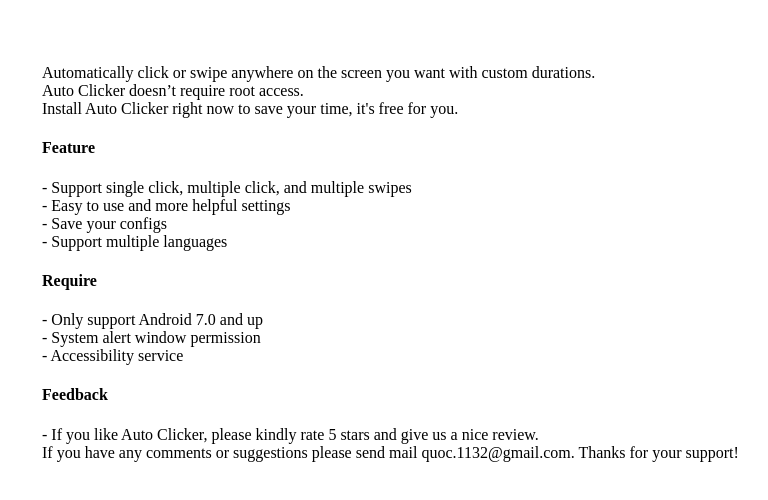
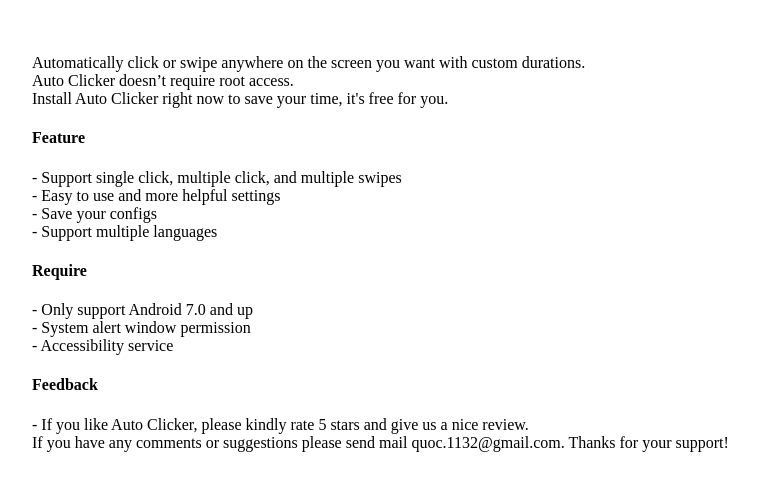
Before and after one commit to quoc1132/quoc1132.github.io, a plain HTML site: page index.html in a window 1280 px wide. Shown: the whole page, without its empty margins (6-774 px from the left). Drawn offline with Linux system fonts and the light colour scheme.

Commit message:
Update index.html
Change padding

```diff
--- a/index.html
+++ b/index.html
@@ -6,7 +6,7 @@
     <title>Auto Clicker</title>
 </head>
 
-<body style="padding: 40px">
+<body style="padding: 30px">
 
     <p>
         Automatically click or swipe anywhere on the screen you want with custom durations.<br>
```
